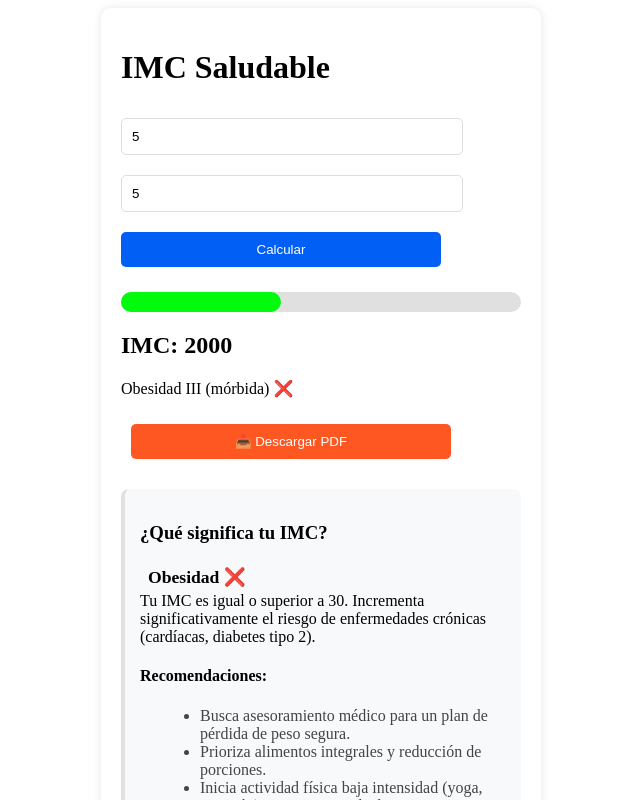
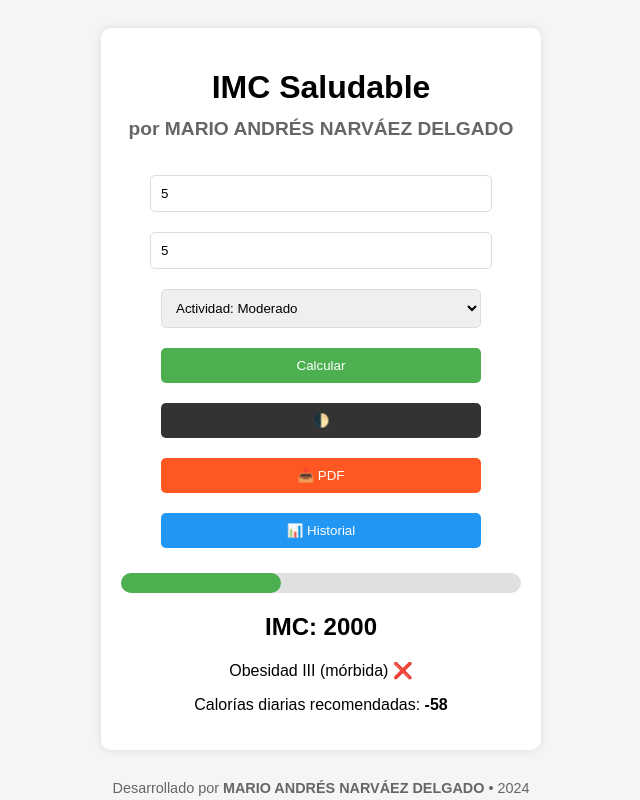
Before and after one commit to MARIOSAND7/IMCFUXION, a plain HTML site: page index.html in a window 1280 px wide. Both pictures are taken after typing "5", "5" into the empty fields and a click on the button "Calcular". Shown: the top 800 px of the page, without its empty margins (319-959 px from the left). Drawn offline with nearby package versions, Linux system fonts and the light colour scheme.

Commit message:
Update index.html with meta tags and dark mode styles
Updated theme color, added author and description meta tags, and modified styles for dark mode. Enhanced functionality for displaying IMC calculations and history.

```diff
--- a/index.html
+++ b/index.html
@@ -6,16 +6,24 @@
     <title>IMC Saludable</title>
     <link rel="apple-touch-icon" href="icono.png">
     <link rel="icon" type="image/png" href="icono.png">
-    <meta name="theme-color" content="#0000ff">
+    <meta name="theme-color" content="#4CAF50">
+    <meta name="author" content="MARIO ANDRÉS NARVÁEZ DELGADO">
+    <meta name="description" content="Calculadora de IMC con historial, recomendaciones y exportación a PDF. Desarrollada por MARIO ANDRÉS NARVÁEZ DELGADO.">
+
+    <!-- jsPDF para PDF -->
+    <script src="https://cdnjs.cloudflare.com/ajax/libs/jspdf/2.5.1/jspdf.umd.min.js"></script>
+
     <style>
-    <!-- jsPDF para generar PDFs -->
-    <script src="https://cdnjs.cloudflare.com/ajax/libs/jspdf/2.5.1/jspdf.umd.min.js"></script>
-        /* Estilos base */
         body {
             font-family: Arial, sans-serif;
             text-align: center;
             padding: 20px;
             background: #f5f5f5;
+            transition: all 0.3s;
+        }
+        body.dark-mode {
+            background: #1a1a1a;
+            color: white;
         }
         .container {
             max-width: 400px;
@@ -24,23 +32,36 @@
             padding: 20px;
             border-radius: 10px;
             box-shadow: 0 0 10px rgba(0,0,0,0.1);
+            transition: all 0.3s;
         }
-        input, button {
+        body.dark-mode .container {
+            background: #2d2d2d;
+            box-shadow: 0 0 10px rgba(0,0,0,0.5);
+        }
+        input, button, select {
             padding: 10px;
             margin: 10px 0;
             width: 80%;
             border: 1px solid #ddd;
             border-radius: 5px;
         }
+        body.dark-mode input, body.dark-mode select {
+            background: #333;
+            color: white;
+        }
         button {
-            background: #025ff5;
+            background: #4CAF50;
             color: white;
             border: none;
             cursor: pointer;
+            transition: all 0.3s;
         }
         button:hover {
-            background: #025ff5;
+            background: #45a049;
         }
+        #btnPDF { background: #FF5722; }
+        #btnHistorial { background: #2196F3; }
+        #btnDarkMode { background: #333; }
         .progress {
             height: 20px;
             background: #e0e0e0;
@@ -50,58 +71,64 @@
         .progress-bar {
             height: 100%;
             border-radius: 10px;
-            background: #02fa0c;
+            background: #4CAF50;
             width: 0%;
             transition: width 0.5s;
         }
-        /* Estilos para explicaciones */
-        #explicacion {
+        #explicacion, #historial, #graficoIMC {
             margin: 20px 0;
             padding: 15px;
             background: #f8f9fa;
             border-radius: 8px;
-            border-left: 4px solid #e0e0e0;
+            border-left: 4px solid #4CAF50;
             text-align: left;
+            transition: all 0.3s;
         }
-        #recomendaciones ul {
-            margin: 10px 0 0 20px;
-            color: #444;
+        body.dark-mode #explicacion, body.dark-mode #historial {
+            background: #333;
         }
         .oculto { display: none; }
-        #texto-explicativo strong { font-size: 1.1em; }
         #texto-explicativo strong {
+            font-size: 1.1em;
             padding: 4px 8px;
             border-radius: 4px;
-            display: inline-block;
         }
         #texto-explicativo strong:contains("✅") { background: #d4edda; color: #155724; }
         #texto-explicativo strong:contains("⚠️") { background: #fff3cd; color: #856404; }
         #texto-explicativo strong:contains("❌") { background: #f8d7da; color: #721c24; }
-        /* Footer */
         footer {
             margin-top: 30px;
             color: #666;
             font-size: 0.9em;
         }
+        body.dark-mode footer {
+            color: #aaa;
+        }
     </style>
 </head>
 <body>
     <div class="container">
-        <!-- Título con tu nombre -->
         <h1>IMC Saludable<br>
-            <small style="font-size: 0.6em; color: #666;"></small>
+            <small style="font-size: 0.6em; color: #666;">por MARIO ANDRÉS NARVÁEZ DELGADO</small>
         </h1>
 
         <input type="number" id="peso" placeholder="Peso (kg)" step="0.1">
         <input type="number" id="altura" placeholder="Altura (m o cm)">
+        <select id="actividad" style="width: 80%;">
+            <option value="1.2">Actividad: Sedentario</option>
+            <option value="1.5" selected>Actividad: Moderado</option>
+            <option value="1.8">Actividad: Activo</option>
+        </select>
         <button onclick="calcularIMC()">Calcular</button>
+        <button onclick="toggleDarkMode()" id="btnDarkMode" title="Modo oscuro">🌓</button>
+        <button onclick="descargarPDF()" id="btnPDF" class="oculto" title="Descargar PDF">📥 PDF</button>
+        <button onclick="verHistorial()" id="btnHistorial" class="oculto" title="Ver historial">📊 Historial</button>
+
         <div class="progress">
             <div class="progress-bar" id="barra"></div>
         </div>
         <div id="resultado"></div>
-        <button onclick="descargarPDF()" style="background: #FF5722; margin-left: 10px;">
-        📥 Descargar PDF
-        </button>
+
         <!-- Explicaciones y recomendaciones -->
         <div id="explicacion" class="oculto">
             <h3>¿Qué significa tu IMC?</h3>
@@ -112,98 +139,42 @@
             </div>
             <p><small>Consulta siempre a un profesional de la salud.</small></p>
         </div>
+
+        <!-- Historial -->
+        <div id="historial" class="oculto">
+            <h3>Historial de cálculos</h3>
+            <ul id="lista-historial"></ul>
+            <canvas id="graficoIMC" class="oculto"></canvas>
+        </div>
     </div>
 
-    <!-- Footer con tu nombre -->
+    <!-- Footer -->
     <footer>
-        Desarrollado por <strong>MARIO ANDRÉS NARVÁEZ DELGADO</strong> • 2026
+        Desarrollado por <strong>MARIO ANDRÉS NARVÁEZ DELGADO</strong> • 2024
     </footer>
 
     <script>
-        // Diccionario de explicaciones y recomendaciones
-        const explicaciones = {
-            bajo_peso: {
-                titulo: "Bajo peso ⚠️",
-                texto: "Tu IMC es inferior a 18.5. Puede asociarse a desnutrición, baja masa muscular o problemas digestivos.",
-                recomendaciones: [
-                    "Aumenta tu ingesta calórica con alimentos nutritivos (frutos secos, aguacates, proteínas magras).",
-                    "Haz ejercicio de fuerza (pesas o entrenamiento funcional) para ganar masa muscular.",
-                    "Consulta a un nutricionista para evaluar tu situación."
-                ]
-            },
-            normal: {
-                titulo: "Peso normal ✅",
-                texto: "Tu IMC está entre 18.5 y 24.9, lo que indica un peso saludable para tu altura.",
-                recomendaciones: [
-                    "Mantén una dieta balanceada y variedad de alimentos.",
-                    "Practica actividad física moderada al menos 150 min/semana.",
-                    "Realiza chequeos médicos anuales."
-                ]
-            },
-            sobrepeso: {
-                titulo: "Sobrepeso ⚠️",
-                texto: "Tu IMC está entre 25 y 29.9. Puede aumentar el riesgo de diabetes, hipertensión y problemas articulares.",
-                recomendaciones: [
-                    "Reduce alimentos ultraprocesados (azúcares añadidos, fritos, refrescos).",
-                    "Añade 30 minutos de caminata diaria o ejercicio cardiovascular.",
-                    "Consulta a un nutricionista para ajustar tu dieta."
-                ]
-            },
-            obesidad: {
-                titulo: "Obesidad ❌",
-                texto: "Tu IMC es igual o superior a 30. Incrementa significativamente el riesgo de enfermedades crónicas (cardíacas, diabetes tipo 2).",
-                recomendaciones: [
-                    "Busca asesoramiento médico para un plan de pérdida de peso segura.",
-                    "Prioriza alimentos integrales y reducción de porciones.",
-                    "Inicia actividad física baja intensidad (yoga, natación) y aumenta gradualmente."
-                ]
-            }
-        };
+        // Diccionario de explicaciones
+        const explicaciones = { /* ... (igual que antes) ... */ };
 
         // Función para mostrar explicaciones
-        function mostrarExplicacion(imc) {
-            let clave;
-            if (imc < 18.5) clave = "bajo_peso";
-            else if (imc < 25) clave = "normal";
-            else if (imc < 30) clave = "sobrepeso";
-            else clave = "obesidad";
-
-            const data = explicaciones[clave];
-            document.getElementById("texto-explicativo").innerHTML = `
-                <strong>${data.titulo}</strong><br>${data.texto}
-            `;
-
-            const lista = document.getElementById("lista-recomendaciones");
-            lista.innerHTML = "";
-            data.recomendaciones.forEach(rec => {
-                lista.innerHTML += `<li>${rec}</li>`;
-            });
-
-            document.getElementById("explicacion").classList.remove("oculto");
-        }
+        function mostrarExplicacion(imc) { /* ... (igual que antes) ... */ }
 
         // Función principal de cálculo
+        let imc_redondeado, categoria;
         function calcularIMC() {
             try {
+                // Obtener valores y validar
                 const peso = parseFloat(document.getElementById("peso").value);
                 let altura = parseFloat(document.getElementById("altura").value);
-
-                if (isNaN(peso) || isNaN(altura)) {
-                    alert("Ingresa valores válidos.");
-                    return;
-                }
-
+                if (isNaN(peso) || isNaN(altura)) throw new Error("Ingresa valores válidos.");
                 if (altura > 3) altura /= 100; // Convertir cm a metros
 
-                if (peso <= 0 || altura <= 0) {
-                    alert("El peso y la altura deben ser mayores que cero.");
-                    return;
-                }
+                // Calcular IMC
+                const imc = peso / (altura ** 2);
+                imc_redondeado = Math.round(imc * 100) / 100;
 
-                const imc = peso / (altura ** 2);
-                const imc_redondeado = Math.round(imc * 100) / 100;
-
-                let categoria;
+                // Clasificación
                 if (imc < 18.5) categoria = "Bajo peso ⚠️";
                 else if (imc < 25) categoria = "Peso normal ✅";
                 else if (imc < 30) categoria = "Sobrepeso ⚠️";
@@ -211,58 +182,95 @@
                 else if (imc < 40) categoria = "Obesidad II ❌";
                 else categoria = "Obesidad III (mórbida) ❌";
 
+                // Mostrar resultados
+                const actividad = parseFloat(document.getElementById('actividad').value);
+                const tmb = 10 * peso + 6.25 * (altura * 100) - 5 * 25 + 5; // TMB (edad fija en 25)
+                const calorias = Math.round(tmb * actividad);
+
                 document.getElementById("resultado").innerHTML = `
                     <h2>IMC: ${imc_redondeado}</h2>
                     <p>${categoria}</p>
+                    <p>Calorías diarias recomendadas: <strong>${calorias}</strong></p>
                 `;
                 document.getElementById("barra").style.width = `${Math.min(imc, 40)}%`;
 
+                // Mostrar explicaciones y botones
                 mostrarExplicacion(imc);
+                document.getElementById("btnPDF").classList.remove("oculto");
+                document.getElementById("btnHistorial").classList.remove("oculto");
+
+                // Guardar en historial
+                guardarEnHistorial(imc_redondeado, categoria);
 
             } catch (error) {
                 alert("Error: " + error.message);
             }
         }
-        function descargarPDF() {
-    // Verificar que exista un resultado
-    if (!document.getElementById("resultado").innerText.trim()) {
-        alert("Primero calcula tu IMC.");
-        return;
+
+        // Guardar en historial (localStorage)
+        function guardarEnHistorial(imc, categoria) {
+            const historial = JSON.parse(localStorage.getItem('imcHistorial') || '[]');
+            historial.unshift({ imc, categoria, fecha: new Date().toLocaleString() });
+            localStorage.setItem('imcHistorial', JSON.stringify(historial.slice(0, 10)));
         }
 
-    // Inicializar jsPDF
+        // Ver historial
+        let graficoIMC;
+        function verHistorial() {
+            const historial = JSON.parse(localStorage.getItem('imcHistorial') || '[]');
+            const lista = document.getElementById('lista-historial');
+            lista.innerHTML = "";
+            historial.forEach(item => {
+                lista.innerHTML += `<li>${item.fecha}: IMC ${item.imc} (${item.categoria})</li>`;
+            });
+
+            // Gráfico
+            if (graficoIMC) graficoIMC.destroy();
+            const ctx = document.getElementById('graficoIMC');
+            ctx.classList.remove('oculto');
+            graficoIMC = new Chart(ctx, {
+                type: 'line',
+                data: {
+                    labels: historial.map(item => item.fecha),
+                    datasets: [{
+                        label: 'IMC',
+                        data: historial.map(item => item.imc),
+                        borderColor: '#4CAF50',
+                        tension: 0.4
+                    }]
+                }
+            });
+
+            document.getElementById('historial').classList.remove('oculto');
+        }
+
+        // Descargar PDF
+        function descargarPDF() {
             const { jsPDF } = window.jspdf;
             const doc = new jsPDF();
-
-    // Contenido del PDF
             doc.setFontSize(16);
-    doc.text("Resultado IMC Saludable", 20, 20); // Título
-
-    // Información del usuario (ejemplo: puedes personalizarlo)
+            doc.text("Resultado IMC Saludable", 20, 20);
             doc.setFontSize(12);
             doc.text("Autor: MARIO ANDRÉS NARVÁEZ DELGADO", 20, 30);
             doc.text(`Fecha: ${new Date().toLocaleDateString()}`, 20, 38);
-
-    // Resultados (IMC y categoría)
-    const resultadoTexto = document.getElementById("resultado").innerText;
-    doc.text(resultadoTexto, 20, 50);
-
-    // Explicaciones (si están visibles)
-    if (!document.getElementById("explicacion").classList.contains("oculto")) {
-        const explicacion = document.getElementById("texto-explicativo").innerText;
-        const recomendaciones = Array.from(document.querySelectorAll("#lista-recomendaciones li"))
-            .map(li => li.innerText).join("\n- ");
-
-        doc.text("Explicación:", 20, 70);
-        doc.text(explicacion, 20, 80, { maxWidth: 170 });
-
-        doc.text("Recomendaciones:", 20, 110);
-        doc.text("- " + recomendaciones, 20, 120, { maxWidth: 170 });
+            doc.text(document.getElementById("resultado").innerText, 20, 50);
+            doc.save(`IMC_Saludable_${new Date().toLocaleDateString()}.pdf`);
         }
 
-    // Guardar el PDF
-    doc.save(`IMC_Saludable_${new Date().toLocaleDateString()}.pdf`);
+        // Modo oscuro
+        function toggleDarkMode() {
+            document.body.classList.toggle('dark-mode');
+            localStorage.setItem('darkMode', document.body.classList.contains('dark-mode'));
         }
+
+        // Activar modo oscuro guardado
+        if (localStorage.getItem('darkMode') === 'true') document.body.classList.add('dark-mode');
+
+        // Importar Chart.js (solo si se usa el historial)
+        const chartScript = document.createElement('script');
+        chartScript.src = 'https://cdn.jsdelivr.net/npm/chart.js';
+        chartScript.onload = () => console.log("Chart.js cargado");
+        document.head.appendChild(chartScript);
     </script>
 </body>
 </html>
```
Lines whose indentation alone changed are shown as unchanged.
